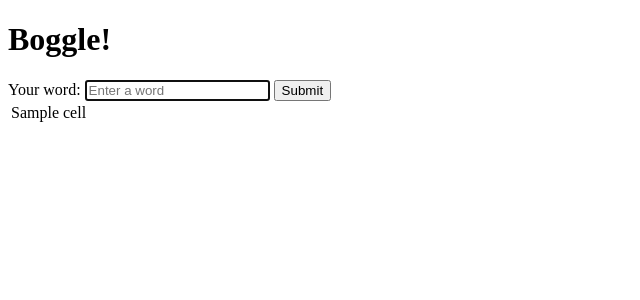
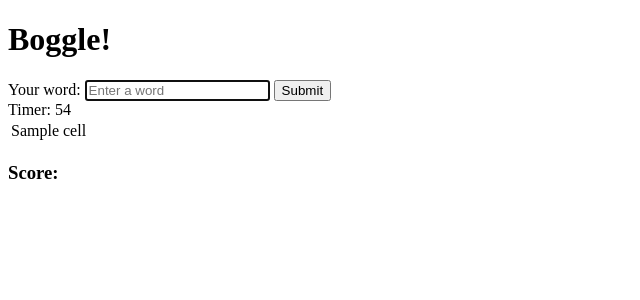
Before and after one commit to eaquin1/Boggle, a Flask app: template templates/index.html in a window 1280 px wide. Shown: the top 300 px of the page, without its empty margins (0-640 px from the left). Run offline with Flask 2, Linux system fonts and the light colour scheme; the template is opened without the code that fills it: most values are stand-ins (such as "Sample title", 1, 10 or a date in 2020); parts of the project's set-up code (start-up, migrations or seed data) failed here and were passed over; some libraries are stand-ins or nearby versions.

Commit message:
refactored with timer

```diff
--- a/app.py
+++ b/app.py
@@ -23,3 +23,15 @@
     validity = boggle_game.check_valid_word(board, word)
 
     return jsonify({'result': validity})
+
+@app.route('/score', methods=["POST"])
+def save_score():
+    """Save the score"""
+    score = request.json["score"]
+    high_score = session.get("high_score", 0)
+    nplays = session.get("nplays", 0)
+
+    session['nplays'] = nplays + 1
+    session['high_score'] = max(high_score, score)
+
+    return jsonify(brokeRecord=score > high_score)
--- a/static/boggle.js
+++ b/static/boggle.js
@@ -1,7 +1,19 @@
+class BoggleGame {
+    constructor(boardId, secs = 60) {
+        this.secs = secs; //game length
+        this.showTimer();
 
-let wordList = new Set()
+        this.score = 0;
+        this.wordList = new Set();
+        this.board = $("#" + boardId);
 
-$(".add-word").on("click", async function(e) {
+
+        this.timer = setInterval(this.tick.bind(this), 1000);
+
+        $(".add-word").on("submit", this.handleSubmit.bind(this));
+    }
+
+    async handleSubmit(e) {
         e.preventDefault();
 
         const $word = $("#guess");
@@ -9,24 +21,55 @@
         let word = $word.val().toLowerCase();
         if (!word) return;
 
-    if (wordList.has(word)) {
+        if (this.wordList.has(word)) {
             $(".msg").html("You've already guessed this word")
             $word.val("").focus();
             return
         }
 
-    response = await axios.get("/check-word", { params: { word:word}});
+        const response = await axios.get("/check-word", { params: { word:word}});
         let validity = response.data.result
 
         if (validity === "ok") {
             $(".msg").html("This word is correct!");
             let newLi = $("<li>").text(word);
             $(".words").append(newLi);
-        wordList.add(word);
+            this.wordList.add(word);
+            this.score += word.length;
+            $("#score").text(this.score)
         } else if (validity === "not-word") {
             $(".msg").html("This word is not in the English lanuage")
         } else if (validity === "not-on-board") {
-        $(".msg").html("This word not on the board!")
+            $(".msg").html("This word is not on the board!")
         }
         $word.val("").focus();
-});
+    };
+
+    /* Update timer in DOM */
+
+    showTimer() {
+        $(".timer").text(this.secs);
+    }
+
+    /* Tick: handle a second passing in game */
+
+    async tick() {
+        this.secs -= 1;
+        this.showTimer();
+
+        if(this.secs === 0) {
+            clearInterval(this.timer)
+            $(".add-word").hide();
+            await this.scoreGame();
+        }
+    }
+
+    async scoreGame() {
+        const response = await axios.post("/score", {score: this.score});
+        if(response.data.brokeRecord) {
+            console.log(response.data.brokeRecord)
+            $(".msg").html("You have a new highscore!")
+        }
+    }
+
+}
--- a/templates/index.html
+++ b/templates/index.html
@@ -13,6 +13,7 @@
         <input type="text" name="word" id="guess" placeholder="Enter a word" autofocus>
         <button>Submit</button>
     </form>
+    <div>Timer: <span class="timer"></span></div>
     <table class="board">
         <tbody>
         {% for row in board %}
@@ -28,12 +29,15 @@
     <p class="msg">
         <!-- our JS will put messages here dynamically -->
     </p>
-
+    <h3>Score: <span id="score"></span></h3>
     <ul class="words">
         <!-- our JS will put words here as they score -->
     </ul>
     <script src="http://unpkg.com/jquery"></script>
     <script src="https://unpkg.com/axios@0.19.0/dist/axios.js"></script>
     <script src="/static/boggle.js"></script>
+    <script>
+        let game = new BoggleGame(60);
+    </script>
 </body>
 </html>
```
Lines whose indentation alone changed are shown as unchanged.
